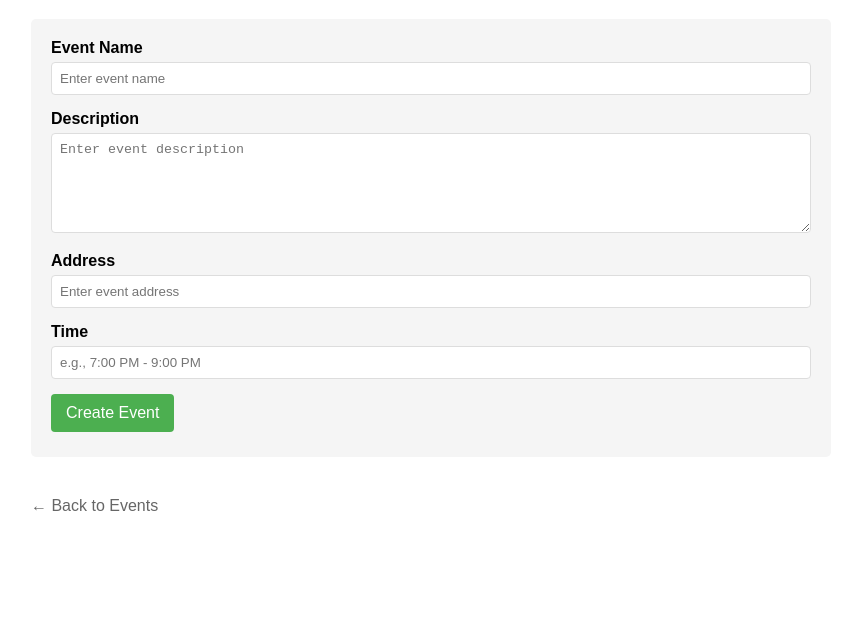
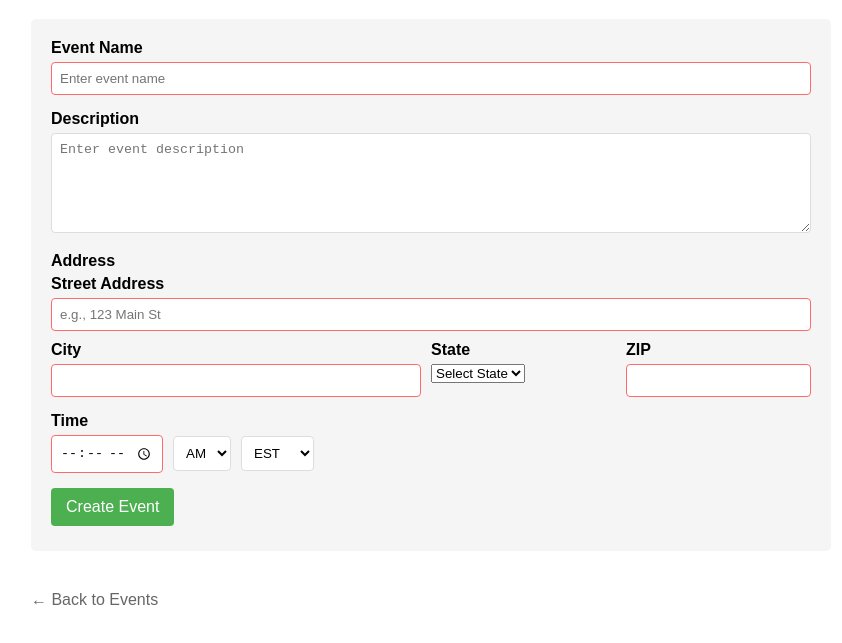
Before and after one commit to hana-hasan/supportgroupsearch, a website: page client/create-event.html in a window 1280 px wide. Shown: the part 81-724 px from the top of the page, without its empty margins (209-1051 px from the left). Drawn offline with Linux system fonts and the light colour scheme.

Commit message:
time and address validation

```diff
--- a/client/create-event.html
+++ b/client/create-event.html
@@ -2,67 +2,7 @@
 <html>
 <head>
     <title>Create New Event</title>
-    <style>
-        body {
-            font-family: Arial, sans-serif;
-            max-width: 800px;
-            margin: 0 auto;
-            padding: 20px;
-        }
-        h1 {
-            color: #333;
-        }
-        .form-container {
-            background-color: #f5f5f5;
-            padding: 20px;
-            border-radius: 5px;
-            margin-bottom: 20px;
-        }
-        .form-group {
-            margin-bottom: 15px;
-        }
-        label {
-            display: block;
-            margin-bottom: 5px;
-            font-weight: bold;
-        }
-        input, textarea {
-            width: 100%;
-            padding: 8px;
-            border: 1px solid #ddd;
-            border-radius: 4px;
-            box-sizing: border-box;
-        }
-        textarea {
-            min-height: 100px;
-            resize: vertical;
-        }
-        button {
-            padding: 10px 15px;
-            background-color: #4CAF50;
-            color: white;
-            border: none;
-            border-radius: 4px;
-            cursor: pointer;
-            font-size: 16px;
-        }
-        button:hover {
-            background-color: #45a049;
-        }
-        .error {
-            color: red;
-            margin-top: 5px;
-        }
-        .back-link {
-            display: inline-block;
-            margin-top: 20px;
-            color: #666;
-            text-decoration: none;
-        }
-        .back-link:hover {
-            text-decoration: underline;
-        }
-    </style>
+    <link rel="stylesheet" href="styles.css">
 </head>
 <body>
     <h1>Create New Event</h1>
@@ -80,13 +20,98 @@
             </div>
 
             <div class="form-group">
-                <label for="event-address">Address</label>
-                <input type="text" id="event-address" placeholder="Enter event address" required>
+                <label>Address</label>
+                <div class="address-group">
+                    <div>
+                        <label for="street-address">Street Address</label>
+                        <input type="text" id="street-address" placeholder="e.g., 123 Main St" required>
+                    </div>
+                    <div class="city-state-zip">
+                        <div>
+                            <label for="city">City</label>
+                            <input type="text" id="city" required>
+                        </div>
+                        <div>
+                            <label for="state">State</label>
+                            <select id="state" required>
+                                <option value="">Select State</option>
+                                <option value="AL">AL</option>
+                                <option value="AK">AK</option>
+                                <option value="AZ">AZ</option>
+                                <option value="AR">AR</option>
+                                <option value="CA">CA</option>
+                                <option value="CO">CO</option>
+                                <option value="CT">CT</option>
+                                <option value="DE">DE</option>
+                                <option value="FL">FL</option>
+                                <option value="GA">GA</option>
+                                <option value="HI">HI</option>
+                                <option value="ID">ID</option>
+                                <option value="IL">IL</option>
+                                <option value="IN">IN</option>
+                                <option value="IA">IA</option>
+                                <option value="KS">KS</option>
+                                <option value="KY">KY</option>
+                                <option value="LA">LA</option>
+                                <option value="ME">ME</option>
+                                <option value="MD">MD</option>
+                                <option value="MA">MA</option>
+                                <option value="MI">MI</option>
+                                <option value="MN">MN</option>
+                                <option value="MS">MS</option>
+                                <option value="MO">MO</option>
+                                <option value="MT">MT</option>
+                                <option value="NE">NE</option>
+                                <option value="NV">NV</option>
+                                <option value="NH">NH</option>
+                                <option value="NJ">NJ</option>
+                                <option value="NM">NM</option>
+                                <option value="NY">NY</option>
+                                <option value="NC">NC</option>
+                                <option value="ND">ND</option>
+                                <option value="OH">OH</option>
+                                <option value="OK">OK</option>
+                                <option value="OR">OR</option>
+                                <option value="PA">PA</option>
+                                <option value="RI">RI</option>
+                                <option value="SC">SC</option>
+                                <option value="SD">SD</option>
+                                <option value="TN">TN</option>
+                                <option value="TX">TX</option>
+                                <option value="UT">UT</option>
+                                <option value="VT">VT</option>
+                                <option value="VA">VA</option>
+                                <option value="WA">WA</option>
+                                <option value="WV">WV</option>
+                                <option value="WI">WI</option>
+                                <option value="WY">WY</option>
+                            </select>
+                        </div>
+                        <div>
+                            <label for="zip">ZIP</label>
+                            <input type="text" id="zip" pattern="[0-9]{5}" title="Please enter a valid 5-digit ZIP code" required>
+                        </div>
+                    </div>
+                </div>
             </div>
 
             <div class="form-group">
                 <label for="event-time">Time</label>
-                <input type="text" id="event-time" placeholder="e.g., 7:00 PM - 9:00 PM" required>
+                <div class="time-input-group">
+                    <input type="time" id="event-time" required>
+                    <select id="time-period" required>
+                        <option value="AM">AM</option>
+                        <option value="PM">PM</option>
+                    </select>
+                    <select id="timezone" required>
+                        <option value="EST">EST</option>
+                        <option value="CST">CST</option>
+                        <option value="MST">MST</option>
+                        <option value="PST">PST</option>
+                        <option value="AKST">AKST</option>
+                        <option value="HST">HST</option>
+                    </select>
+                </div>
             </div>
 
             <button type="submit">Create Event</button>
@@ -101,8 +126,13 @@
         const eventForm = document.getElementById('event-form');
         const eventNameInput = document.getElementById('event-name');
         const eventDescriptionInput = document.getElementById('event-description');
-        const eventAddressInput = document.getElementById('event-address');
+        const streetAddressInput = document.getElementById('street-address');
+        const cityInput = document.getElementById('city');
+        const stateInput = document.getElementById('state');
+        const zipInput = document.getElementById('zip');
         const eventTimeInput = document.getElementById('event-time');
+        const timePeriodSelect = document.getElementById('time-period');
+        const timezoneSelect = document.getElementById('timezone');
         const formError = document.getElementById('form-error');
 
         // Handle form submission
@@ -111,15 +141,36 @@
 
             const name = eventNameInput.value.trim();
             const description = eventDescriptionInput.value.trim();
-            const address = eventAddressInput.value.trim();
-            const time = eventTimeInput.value.trim();
 
-            if (!name || !description || !address || !time) {
+            // Address validation
+            const streetAddress = streetAddressInput.value.trim();
+            const city = cityInput.value.trim();
+            const state = stateInput.value;
+            const zip = zipInput.value.trim();
+
+            if (!name || !description || !streetAddress || !city || !state || !zip) {
                 formError.textContent = 'Please fill out all fields';
                 return;
             }
 
-            createEvent(name, description, address, time);
+            // Format address
+            const address = `${streetAddress}, ${city}, ${state} ${zip}`;
+
+            // Time validation
+            const time = eventTimeInput.value;
+            const period = timePeriodSelect.value;
+            const timezone = timezoneSelect.value;
+
+            if (!time) {
+                formError.textContent = 'Please fill out all fields';
+                return;
+            }
+
+            // Format time string
+            const [hours, minutes] = time.split(':');
+            const formattedTime = `${hours}:${minutes} ${period} ${timezone}`;
+
+            createEvent(name, description, address, formattedTime);
         });
 
         // Create a new event
--- /dev/null
+++ b/client/styles.css
@@ -0,0 +1,106 @@
+body {
+    font-family: Arial, sans-serif;
+    max-width: 800px;
+    margin: 0 auto;
+    padding: 20px;
+}
+
+h1 {
+    color: #333;
+}
+
+.form-container {
+    background-color: #f5f5f5;
+    padding: 20px;
+    border-radius: 5px;
+    margin-bottom: 20px;
+}
+
+.form-group {
+    margin-bottom: 15px;
+}
+
+label {
+    display: block;
+    margin-bottom: 5px;
+    font-weight: bold;
+}
+
+input, textarea {
+    width: 100%;
+    padding: 8px;
+    border: 1px solid #ddd;
+    border-radius: 4px;
+    box-sizing: border-box;
+}
+
+textarea {
+    min-height: 100px;
+    resize: vertical;
+}
+
+button {
+    padding: 10px 15px;
+    background-color: #4CAF50;
+    color: white;
+    border: none;
+    border-radius: 4px;
+    cursor: pointer;
+    font-size: 16px;
+}
+
+button:hover {
+    background-color: #45a049;
+}
+
+.error {
+    color: red;
+    margin-top: 5px;
+}
+
+.back-link {
+    display: inline-block;
+    margin-top: 20px;
+    color: #666;
+    text-decoration: none;
+}
+
+.back-link:hover {
+    text-decoration: underline;
+}
+
+input:invalid {
+    border-color: #ff6b6b;
+}
+
+.time-input-group {
+    display: flex;
+    gap: 10px;
+    align-items: center;
+}
+
+.time-input-group select {
+    padding: 8px;
+    border: 1px solid #ddd;
+    border-radius: 4px;
+    background-color: white;
+}
+
+.time-input-group input[type="time"] {
+    width: auto;
+}
+
+.address-group {
+    display: grid;
+    gap: 10px;
+}
+
+.address-group input {
+    width: 100%;
+}
+
+.city-state-zip {
+    display: grid;
+    grid-template-columns: 2fr 1fr 1fr;
+    gap: 10px;
+}
```
